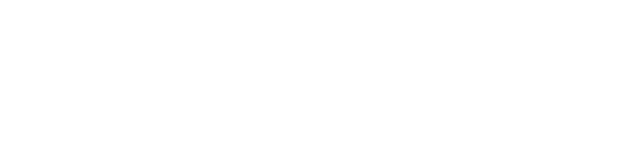
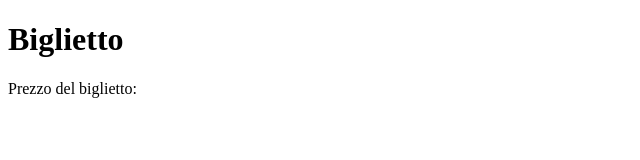
Before and after one commit to EsterDahri1/js-biglietto-treno, a plain HTML site: page index.html in a window 1280 px wide. Shown: the whole page, without its empty margins (0-640 px from the left). Drawn offline with Linux system fonts and the light colour scheme.

Commit message:
add h1 and p in html and script in js

```diff
--- a/assets/js/main.js
+++ b/assets/js/main.js
@@ -16,4 +16,16 @@ Tools
     - Output in human price (0.01 €) = Math.round(number*100)/100
 */
 
-alert ('prova prova')
+//Chiedo all'utente km da percorrere e trasformo in numero
+
+//Chiedo all'utente l'età del passeggero e trasformo in numero
+
+//Calcolo il prezzo del biglietto senza esenzioni
+
+//Salvo in console
+
+//Aggiungo if/else per esenzioni
+
+//Salvo in console
+
+//Stampo output
--- a/index.html
+++ b/index.html
@@ -7,7 +7,9 @@
 </head>
 <body>
 
+    <h1>Biglietto</h1>
 
+    <p id="price">Prezzo del biglietto: <br></p>
 
     <script type="text/javascript" src="./assets/js/main.js"></script>
 </body>
```
